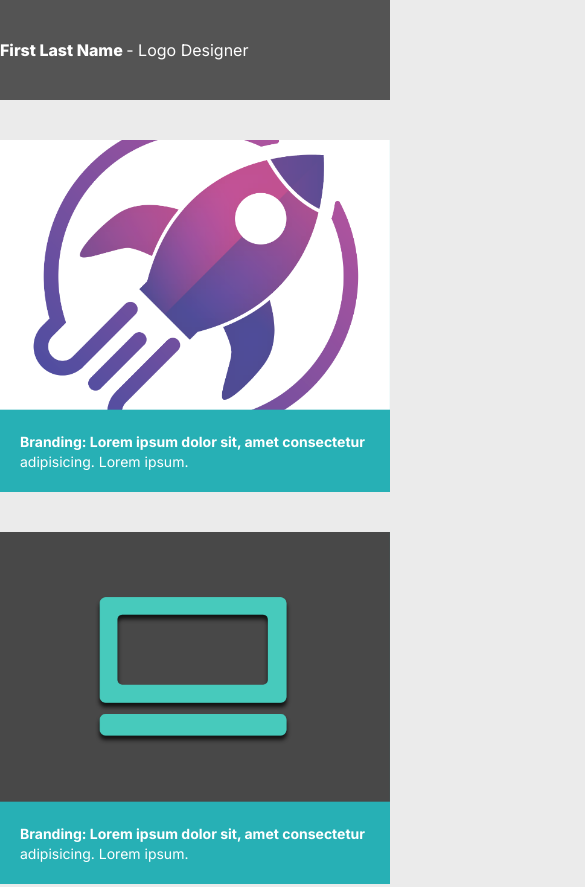
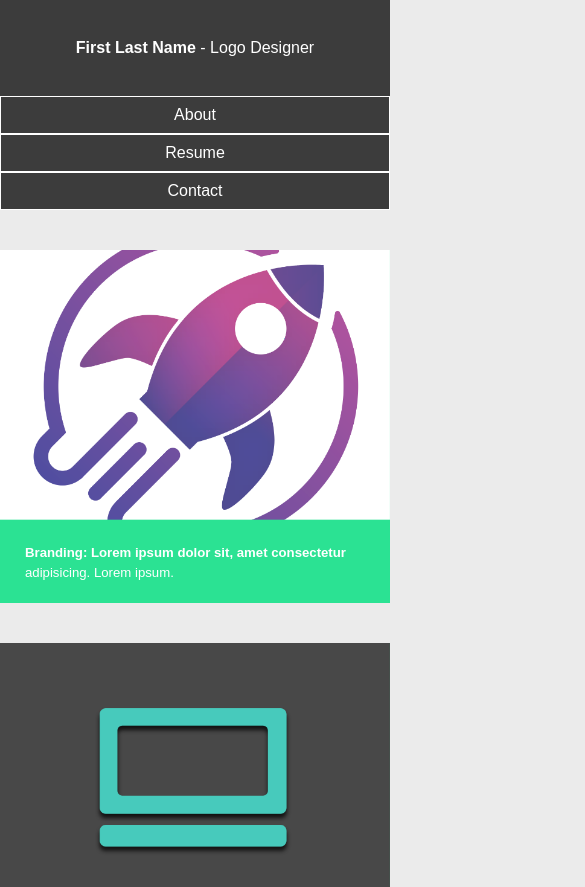
Before and after one commit to constancehowes/responsive-web-project-3, a plain HTML site: page index.html in a window 390 px wide. Shown: the top 887 px of the page, 585 px wide, since content can reach past the window. Drawn offline with Linux system fonts and the light colour scheme.

Commit message:
nav for mobile view applied

```diff
--- a/index.html
+++ b/index.html
@@ -20,15 +20,15 @@
     <div class="header-container">
         <header>
             <div class="logo">
-                <span style="font-weight: 800;"> First Last Name </span> - Logo Designer
+                <span class="highlight"> First Last Name </span> - Logo Designer
 
             </div>
 
 
             <nav>
-                <a href="#">About</a>
-                <a href="#">Resume</a>
-                <a href="#">Contact</a>
+                <a class="mybutton" href="#">About</a>
+                <a class="mybutton" href="#">Resume</a>
+                <a class="mybutton" href="#">Contact</a>
             </nav>
 
         </header>
--- a/style.css
+++ b/style.css
@@ -1,37 +1,14 @@
-/* Global (Desktop) View */
+/* Global View aka Desktop View */
+
 body {
-    font-family: 'Inter', sans-serif;
-    color:white;
-    background-color: #ebebeb;
+    font-family: 'Asap', sans-serif;
+    color: white;
+    background-color: #EBEBEB;
 }
 
 a {
-    color:white;
+    color: white;
     text-decoration: none;
-}
-
-.header-container{
-    background-color:rgb(84, 84, 84);
-    min-height: 100px;
-    margin-bottom: 40px;
-
-}
-
-header {
-    width:1024px;
-    min-height:100px;
-    margin: 0 auto;
-    display: flex;
-    justify-content: space-between;
-    align-items:center;
-}
-
-nav a {
-    text-decoration: none;
-    color:white;
-    padding: 10px 20px;
-    margin-left: 10px;
-    border: 1px solid white;
 }
 
 .container {
@@ -41,20 +18,36 @@ nav a {
     display: flex;
     flex-wrap: wrap;
     justify-content: space-between;
+    padding-top: 140px;
+}
+
+.header-container {
+    background-color: rgb(60, 60, 60);
+    min-height: 100px;
+    position: fixed;
+    width: 100%;
+}
+
+header {
+    max-width: 1024px;
+    /* background-color: blueviolet; */
+    min-height: 100px;
+    margin: 0 auto;
+    display: flex;
+    justify-content: space-between;
+    align-items: center;
 }
 
 .col {
-    background-color: rgb(39, 176, 181);
     width: 30%;
     margin-bottom: 40px;
+    background-color: rgb(43, 226, 147);
 }
 
 .col p {
-    font-size: .875rem;
-    color:white;
-    padding: 20px 20px;
+    font-size: 0.825rem;
+    padding: 20px 25px;
     line-height: 1.25rem;
-    text-align: left
 }
 
 .hide-desktop-only {
@@ -70,23 +63,23 @@ nav a {
     font-weight: 700;
 }
 
-
-.footer-container{
-    background-color:rgb(84, 84, 84);
-    min-height: 100px;
-    margin-bottom: 40px;
-
+.mybutton {
+    padding: 10px 25px;
+    border-style: solid;
+    border-width: 1px;
+    margin-left: 20px;
 }
 
-footer {
-    width:1024px;
-    min-height:100px;
-    margin: 0 auto;
+
+.highlight {
+    font-weight: 700;
 }
+
 
 
 /* Tablet View */
 @media (max-width: 768px) {
+
     .col {
         width: 45%;
     }
@@ -95,15 +88,49 @@ footer {
         display: block;
     }
 
+    header {
+        display: block;
+        text-align: center;
+    }
+
+    .header-container {
+        position: relative;
+    }
+
+    .container {
+        padding-top: 40px;
+    }
+
+    nav a {
+        display: block;
+    }
+
+    .logo {
+        padding: 40px 0;
+    }
+
+    .mybutton {
+        margin-left: 0;
+    }
+
+
 }
 
 
 
+/* Mobile View */
+@media (max-width: 400px) {
 
-/* Mobile View */
-@media (max-width: 500px) {
     .col {
         width: 100%;
     }
 
+
+    .hide-mobile {
+        display: none;
+    }
+
+
+
+
 }
```
